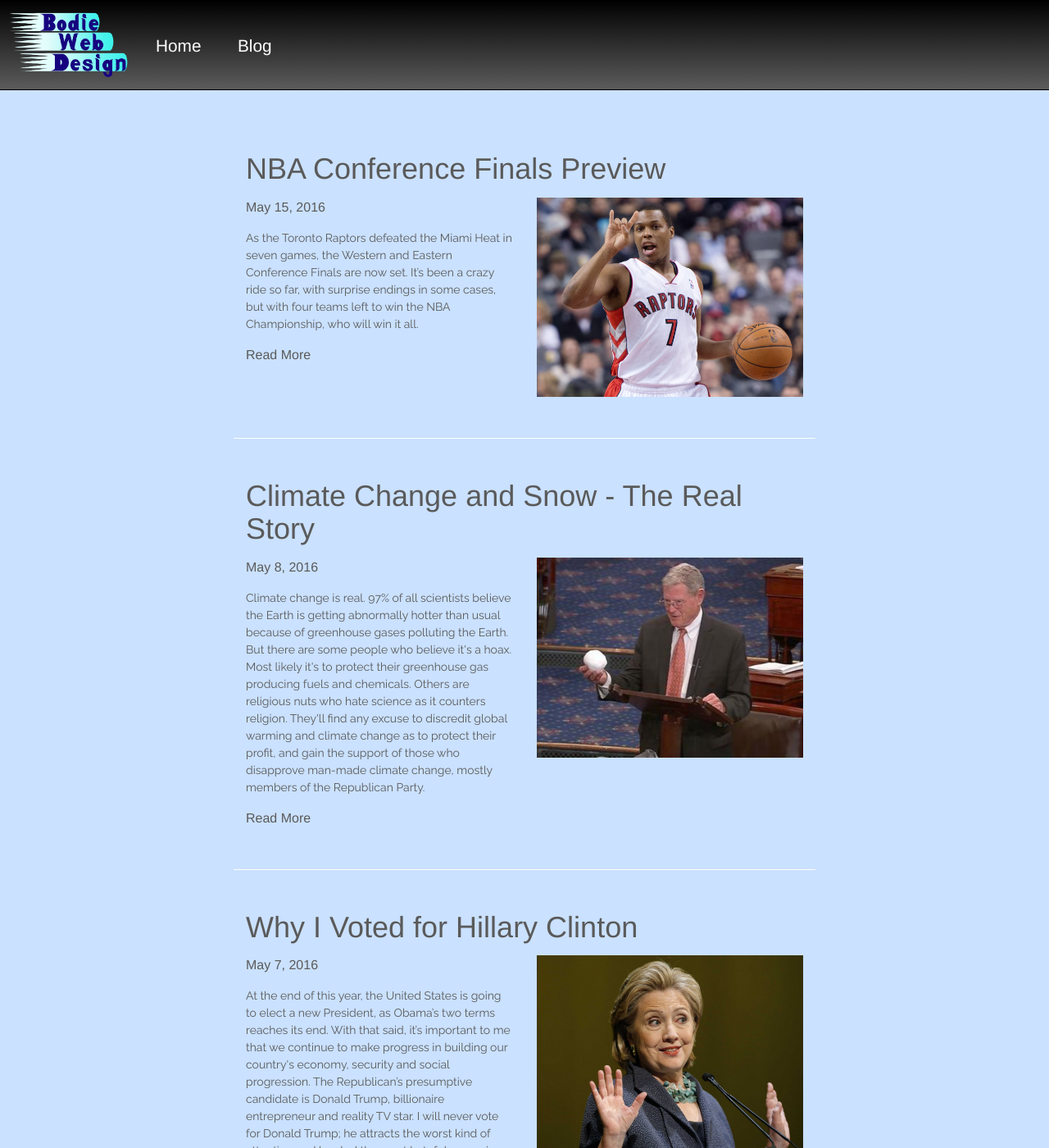
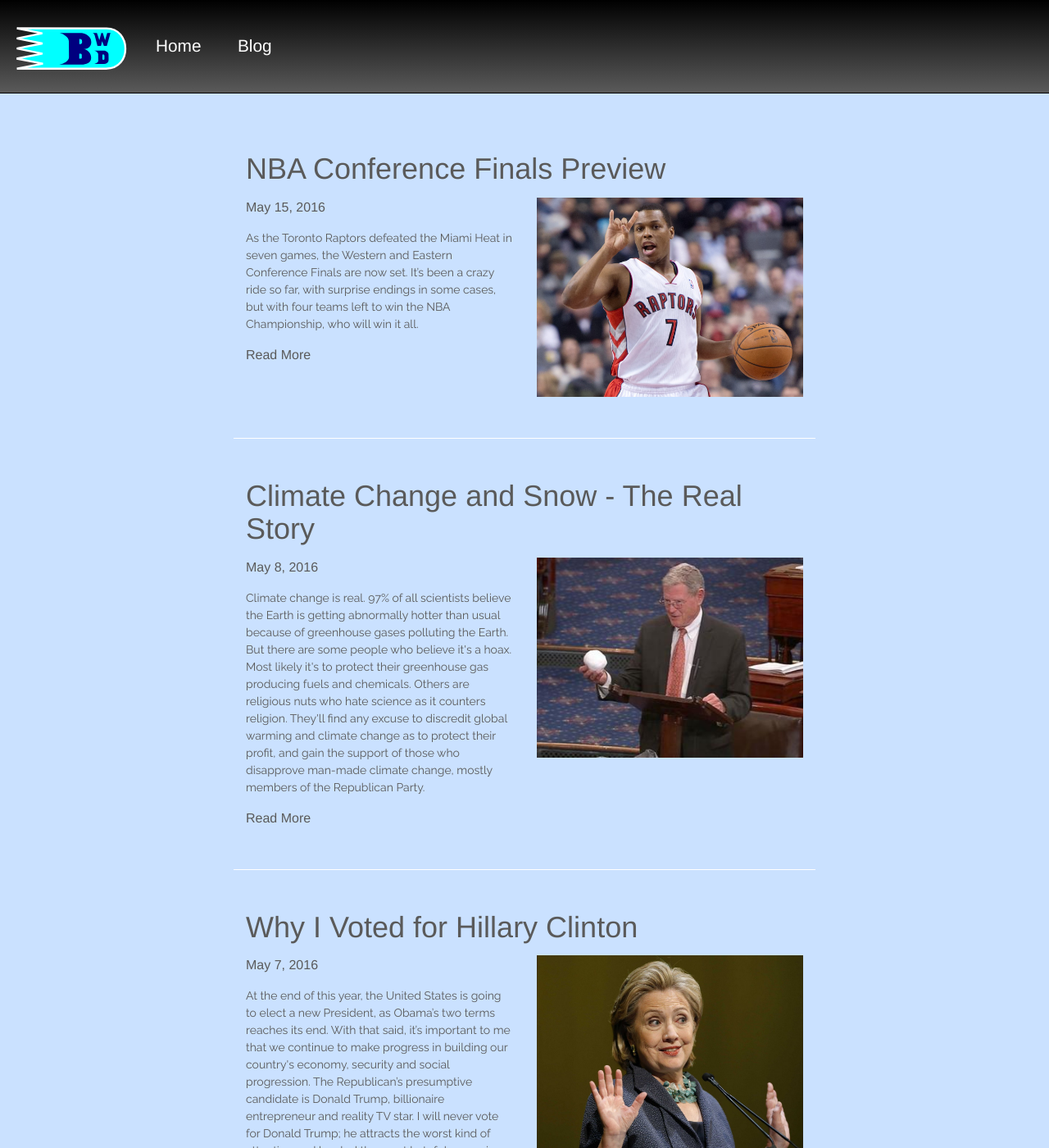
Before and after one commit to adambodie/Adams-Blog, a Jekyll site: the page built from index.html, in a window 1280 px wide and 1400 px high. Shown: the whole window at 82% size. Built offline with Jekyll 4.4.1, drawn with Linux system fonts in a browser that asks for light colours; nearby versions of some CDN libraries; the list of posts is cut into pages by our own code.

Commit message:
Added new logo

```diff
--- a/_includes/header.html
+++ b/_includes/header.html
@@ -2,7 +2,7 @@
 
   <div id="topbar" class="navbar-header" style="position: fixed; top: 0px;">
   		<button type="button" data-toggle="collapse" data-target="#navbar" aria-expanded="false" aria-controls="navbar" class="navbar-toggle collapsed"><i class="fa fa-bars"></i></button>
-  		<img src="/img/Bodie-Logo.gif" alt="Bodie Web Design" style="max-width: 150px; max-height: 150px;" class="img-responsive block">
+  		<img src="/img/bwd.svg" alt="Bodie Web Design" style="max-width: 150px; max-height: 150px;" class="img-responsive block">
   		<div id="navbar" class="navbar-collapse collapse">
   		<ul class="block">
   			<li class="block"><a href="http://bodiewebdesign.com">Home</a></li>
--- a/css/main.scss
+++ b/css/main.scss
@@ -101,7 +101,6 @@ $on-laptop:        800px;
   top: 0;
   left: 0;
   width: 100%;
-  height: 110px;
   z-index: 999;
   border-bottom: 1px solid black;
   background: -webkit-linear-gradient(black, #5a5a5a);
```
Also changed, not shown: img/bwd.svg (added), 1 other file.
